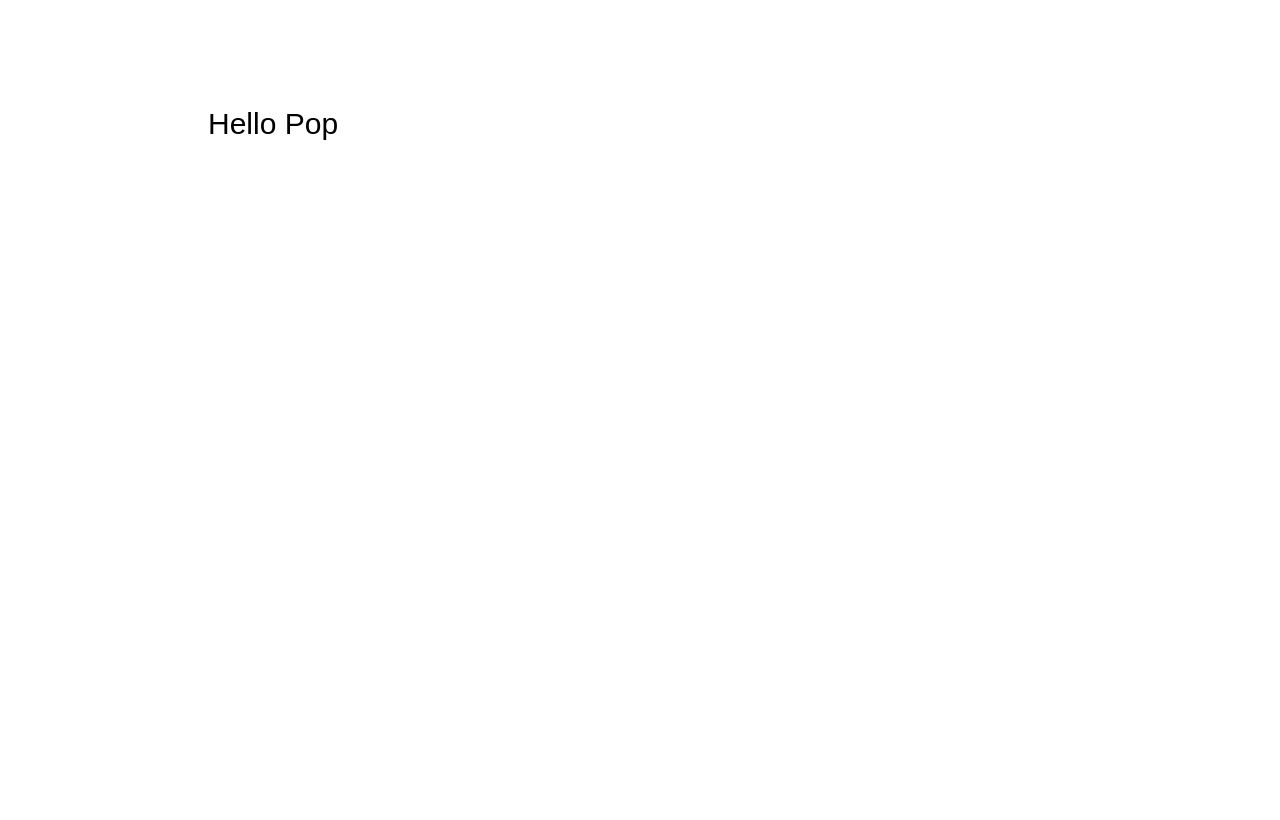
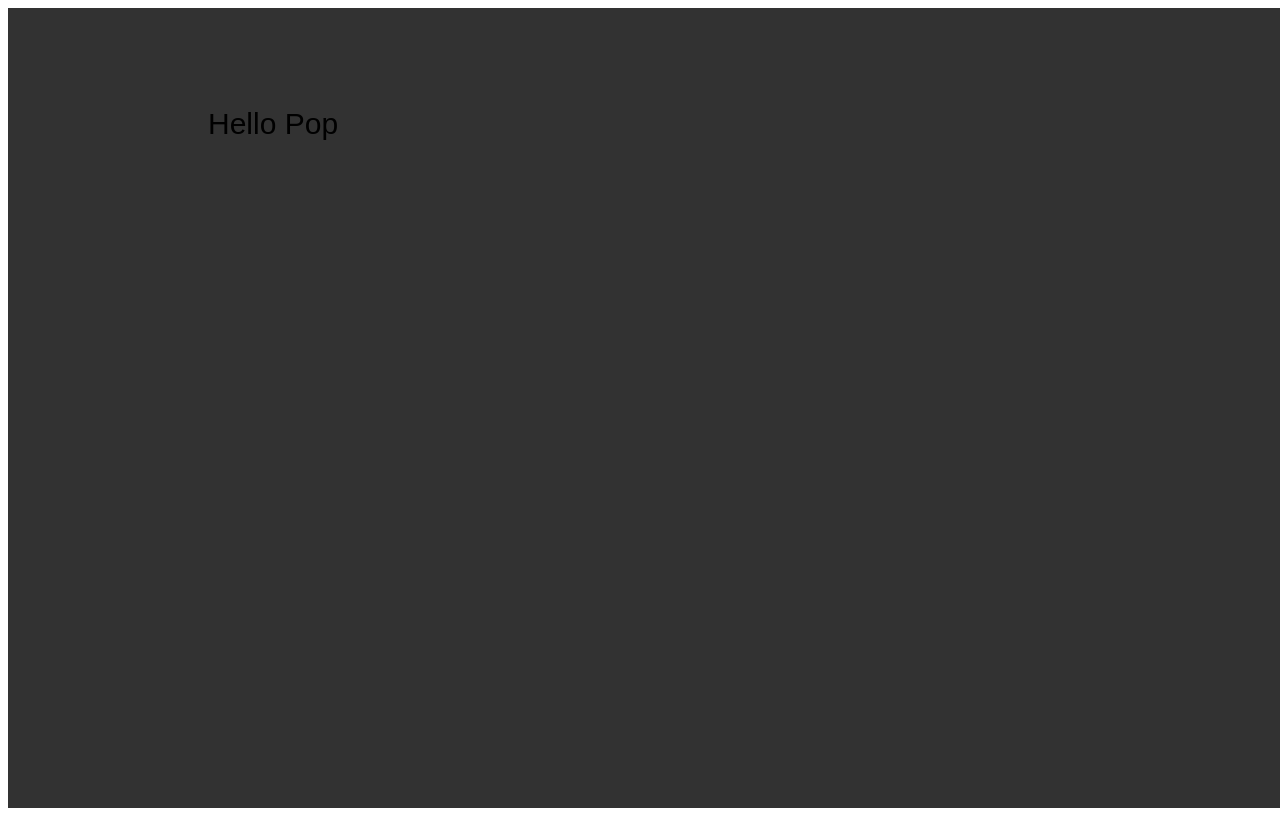
Before and after one commit to ThomasYiCui/Thomas.Fun, a plain HTML site: page index.html in a window 1280 px wide. Drawn offline with Linux system fonts and the light colour scheme.

Commit message:
Update index.html

```diff
--- a/index.html
+++ b/index.html
@@ -11,19 +11,28 @@
     <script>
         var c = document.getElementById("canvi");
         var ctx = c.getContext("2d");
-        c.width = window.innerWidth - 8;
-        c.height = window.innerHeight - 21;
+        c.width = window.innerWidth;
+        c.height = window.innerHeight;
         function fill(r, g, b) {
             ctx.fillStyle = "rgb(" + r + ", " + g + ", " + b + ")";
         }
         function rect(x, y, w, h) {
             ctx.fillRect(x, y, w, h)
         }
+        function myFunction() {
+            myVar = setInterval(draw, 1);
+        }
         function text(txt, x, y) {
             ctx.font = "30px Arial";
             ctx.fillText(txt, x, y);
         }
-        text("Hello Pop", 200, 126)
+        function draw() {
+            fill(50, 50, 50)
+            rect(0, 0, c.width, c.height)
+            fill(0, 0, 0)
+            text("Hello Pop", 200, 126)
+        }
+        draw()
     </script>
 
     </body>
```
